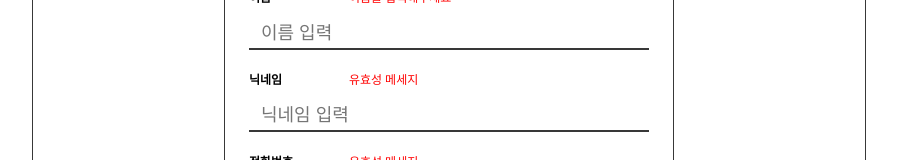
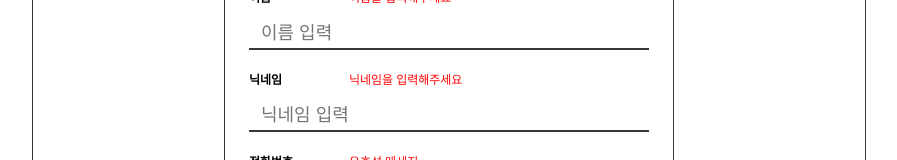
Before and after one commit to codestates-seb/seb44_main_009, a React (Create React App) app in the folder client/: page /signup in a window 1280 px wide. Shown: the part 536-696 px from the top of the page, without its empty margins (191-1088 px from the left). Built offline with nearby package versions, Linux system fonts and the light colour scheme.

Commit message:
feat(회원가입 컴포넌트): 닉네임 유효성 메세지 기능 추가

```diff
--- a/client/src/components/user/singUp/userInfo/NickNameInput.jsx
+++ b/client/src/components/user/singUp/userInfo/NickNameInput.jsx
@@ -1,4 +1,4 @@
-import { useContext } from "react";
+import { useContext, useEffect, useState } from "react";
 import { SignUpInput } from "../styles/SignUpInput.styled";
 import { SignUpInputTitle } from "../styles/SignUpInputTitle.styled";
 import { SignUpInputTitleWrapper } from "../styles/SignUpInputTitleWrapper.styled";
@@ -6,13 +6,24 @@ import { ValidationMessage } from "../styles/ValidationMessage.styled";
 import { SingUpContext } from "../SignUp";
 
 export default function NickNameInput() {
-  const { handleChange } = useContext(SingUpContext);
+  const { handleChange, signUpData } = useContext(SingUpContext);
+
+  const [message, setMessage] = useState("");
+
+  useEffect(() => {
+    if (signUpData.nickName.length === 0) {
+      setMessage("닉네임을 입력해주세요");
+      return;
+    }
+
+    setMessage("");
+  }, [signUpData.nickName]);
 
   return (
     <>
       <SignUpInputTitleWrapper>
         <SignUpInputTitle>닉네임</SignUpInputTitle>
-        <ValidationMessage>유효성 메세지</ValidationMessage>
+        <ValidationMessage>{message}</ValidationMessage>
       </SignUpInputTitleWrapper>
       <SignUpInput
         type="text"
```
